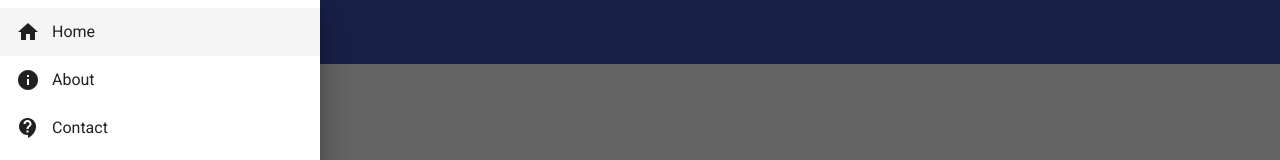
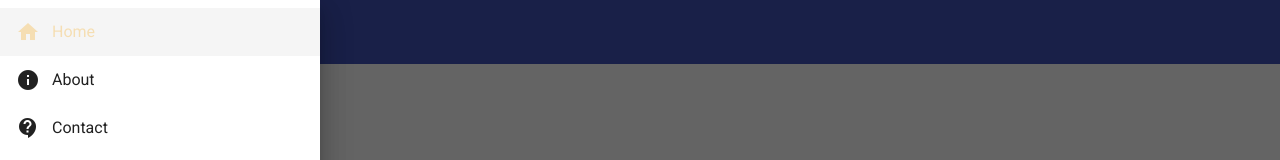
Before and after one commit to ColombusAH/AngularShopMaterialVersion, an Angular app: page /home in a window 1280 px wide. Both pictures are taken after a click on the button "menu". Shown: the top 160 px of the page. Built offline with nearby package versions, Linux system fonts and the light colour scheme.

Commit message:
router link active added

```diff
--- a/src/app/app.component.css
+++ b/src/app/app.component.css
@@ -12,3 +12,7 @@ mat-sidenav {
 mat-list-item mat-icon {
   margin-right: 0.5em;
 }
+
+.link-active {
+  color: wheat;
+}
--- a/src/app/app.component.html
+++ b/src/app/app.component.html
@@ -1,16 +1,19 @@
 <mat-sidenav-container>
   <mat-sidenav #sidenav role="navigation">
     <mat-nav-list>
-      <mat-list-item [routerLink]="['/home']" (click)="sidenav.toggle()">
+
+      <mat-list-item [routerLink]="['/home']" (click)="sidenav.toggle()" routerLinkActive="link-active"
+        [routerLinkActiveOptions]="{exact:true}">
         <mat-icon>home</mat-icon>Home
       </mat-list-item>
-      <mat-list-item [routerLink]="['/about']" (click)="sidenav.toggle()">
+
+      <mat-list-item [routerLink]="['/about']" (click)="sidenav.toggle()" routerLinkActive="link-active">
         <mat-icon>info</mat-icon> About
       </mat-list-item>
-      <mat-list-item [routerLink]="['/contact']" (click)="sidenav.toggle()">
+      <mat-list-item [routerLink]="['/contact']" (click)="sidenav.toggle()" routerLinkActive="link-active">
         <mat-icon>contact_support</mat-icon> Contact
       </mat-list-item>
-      <mat-list-item [routerLink]="['/products']" (click)="sidenav.toggle()">
+      <mat-list-item [routerLink]="['/products']" (click)="sidenav.toggle()" routerLinkActive="link-active">
         <mat-icon>bubble_chart</mat-icon> Products
       </mat-list-item>
     </mat-nav-list>
@@ -18,7 +21,7 @@
   <mat-sidenav-content>
     <mat-toolbar color="primary">
       <div>
-        <button mat-icon-button (click)="sidenav.toggle()">
+        <button mat-icon-button (click)="sidenav.toggle()" routerLinkActive="link-active">
           <mat-icon>menu</mat-icon>
         </button>
       </div>
```
Also changed, not shown: src/app/core/services/user.service.ts (added, +8 -0 lines), 1 other file (tests, documents, lock files or other folders).
